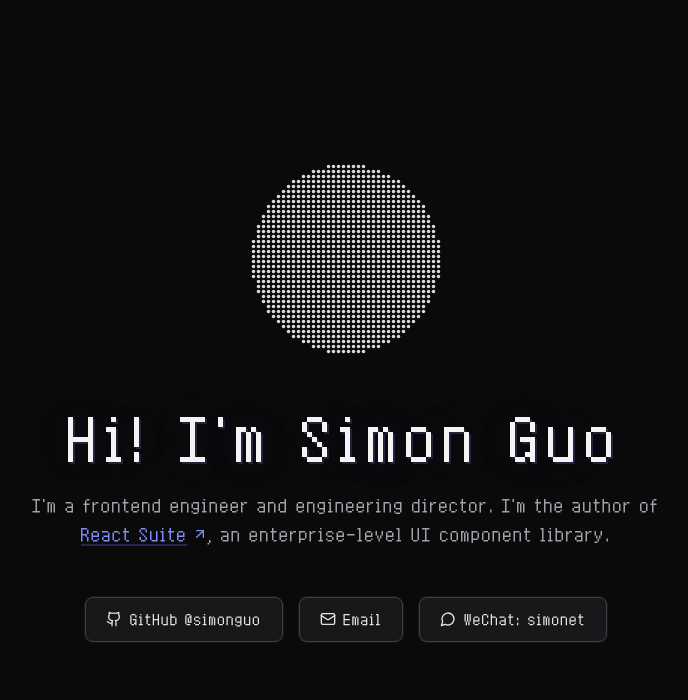
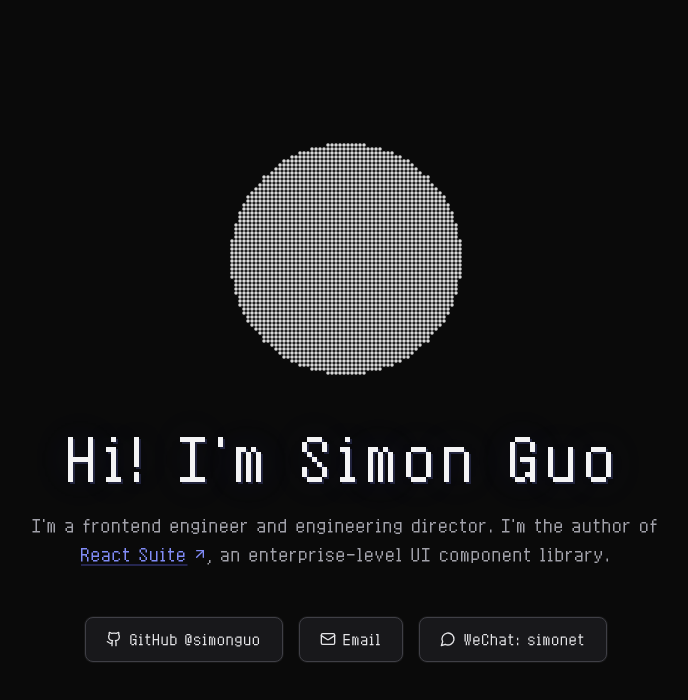
Before and after one commit to simonguo/simonguo.github.io, a Next.js app: page / in a window 1280 px wide. Shown: the top 700 px of the page, without its empty margins (294-982 px from the left). Built offline with nearby package versions, Linux system fonts and the light colour scheme.

Commit message:
Adjust avatar size and dot spacing

```diff
--- a/app/page.tsx
+++ b/app/page.tsx
@@ -18,9 +18,9 @@ export default function Home() {
           <div className="flex justify-center mb-8">
             <DotMatrixAvatar
               src="https://avatars.githubusercontent.com/u/1203827?v=4"
-              size={200}
+              size={240}
               dotSize={2.5}
-              dotSpacing={5}
+              dotSpacing={4}
               className="mb-4"
             />
           </div>
```
